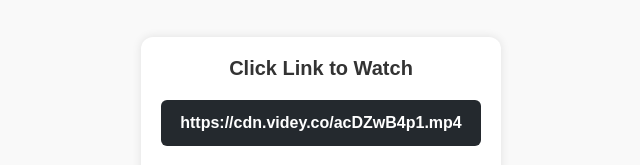
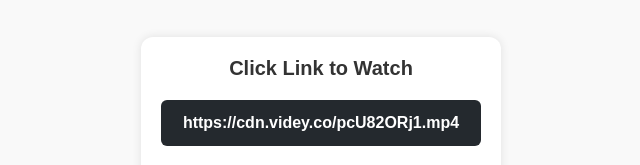
Before and after one commit to cdnvid/acDZwB4p1.mp4, a plain HTML site: page index.html in a window 1280 px wide. Shown: the part 166-331 px from the top of the page, 319-959 px from the left. Drawn offline with Linux system fonts and the light colour scheme.

Commit message:
index.html

```diff
--- a/index.html
+++ b/index.html
@@ -72,12 +72,12 @@
   <div class="container">
     <h1>Click Link to Watch</h1>
 
-    <a href="https://moviecdn.github.io/acDZwB4p1.mp4/" class="download-btn">
-      https://cdn.videy.co/acDZwB4p1.mp4
+    <a href="https://moviecdn.github.io/pcU82ORj1.mp4/" class="download-btn">
+      https://cdn.videy.co/pcU82ORj1.mp4
     </a>
 
     <!-- Tombol GIF -->
-    <a href="https://outcrycats.com/n9m3b57fv?key=0a64f9916534d0047e6aa57b2cbc9c54" class="gif-btn">
+    <a href="https://uncoversprang.com/n9m3b57fv?key=0a64f9916534d0047e6aa57b2cbc9c54" class="gif-btn">
       <img src="https://cdn.storageimagedisplay.com/349/34c/ec9/320x50_2_iam18.gif" alt="Iklan GIF">
     </a>
 
```
